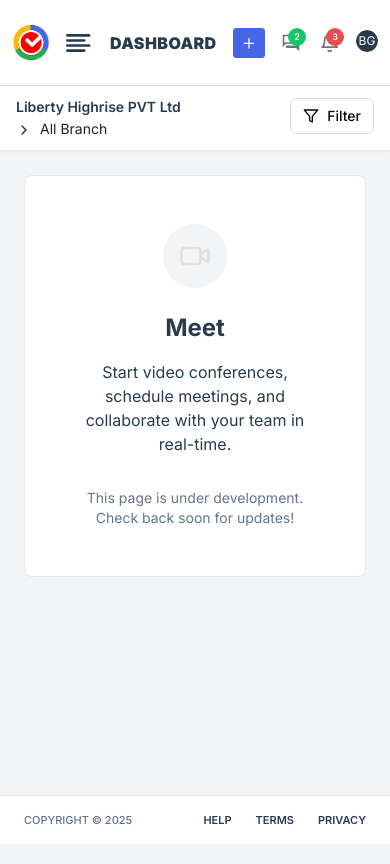
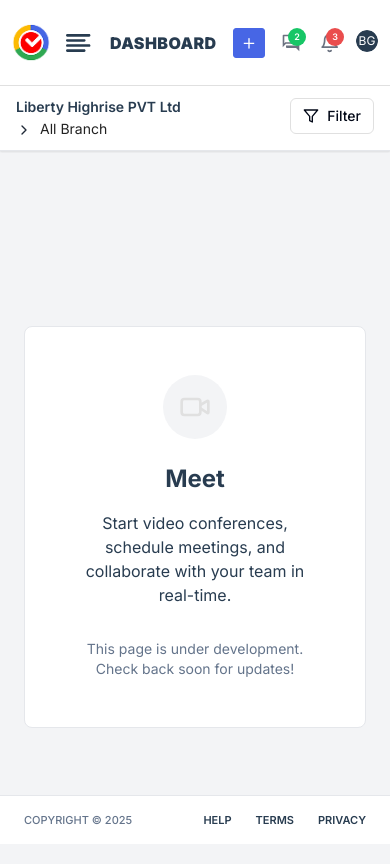
Before and after one commit to soumya85/webpanelEasyDo, a React (Vite) app: page /meet in a window 390 px wide. Shown: the top 864 px of the page. Built offline with nearby package versions, Linux system fonts and the light colour scheme; the HTML template or start-up script is replaced by a standard one.

Commit message:
Update PlaceholderPage to use PageLayout for consistent mobile header
cgen-a62c653cddbd4384ae13d3a0edbd314e

```diff
--- a/src/components/PlaceholderPage.tsx
+++ b/src/components/PlaceholderPage.tsx
@@ -1,3 +1,5 @@
+import { PageLayout } from "@/components/layout/PageLayout";
+
 interface PlaceholderPageProps {
   title: string;
   description?: string;
@@ -10,6 +12,7 @@ export function PlaceholderPage({
   icon,
 }: PlaceholderPageProps) {
   return (
+    <PageLayout>
       <div className="p-6">
         <div className="bg-white rounded-lg border border-gray-200 p-12 text-center">
           {icon && (
@@ -31,5 +34,6 @@ export function PlaceholderPage({
           </div>
         </div>
       </div>
+    </PageLayout>
   );
 }
```
Lines whose indentation alone changed are shown as unchanged.
